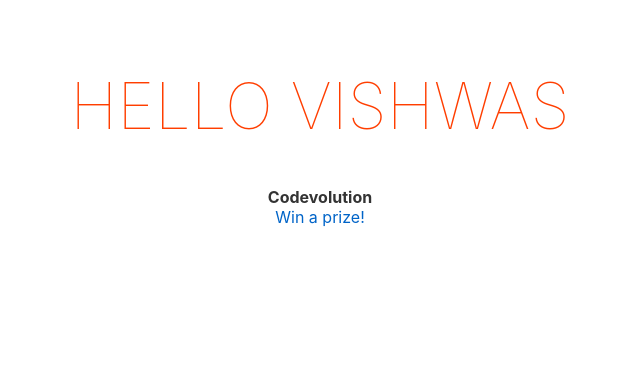
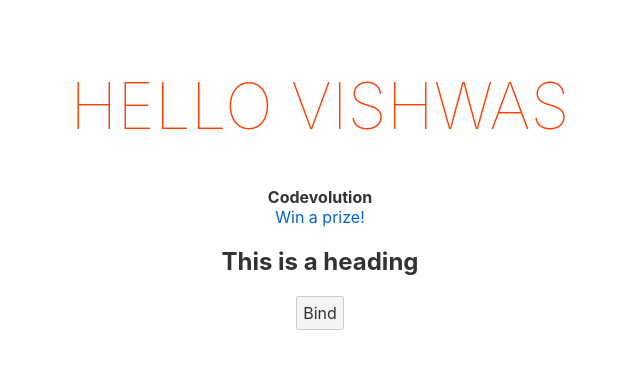
Before and after one commit to gopinav/Svelte-Tutorials, a Svelte app in the folder svelte-fundamentals/: page / in a window 1280 px wide. Shown: the top 368 px of the page, without its empty margins (320-960 px from the left). Built offline with nearby package versions, Linux system fonts and the light colour scheme.

Commit message:
Attribute Binding

```diff
--- a/svelte-fundamentals/src/App.svelte
+++ b/svelte-fundamentals/src/App.svelte
@@ -2,12 +2,18 @@
   const name = 'Vishwas'
   const channel = '<b>Codevolution</b>'
   const hack = `<a href="#" onclick="alert('You have been hacked!')">Win a prize!<a/>`
+  const id = 'heading'
+  const disabled = false
 </script>
 
 <main>
   <h1>Hello {name}</h1>
+
   <div>{@html channel}</div>
   <div>{@html hack}</div>
+
+  <h2 {id}>This is a heading</h2>
+  <button {disabled}>Bind</button>
 </main>
 
 <style>
```
